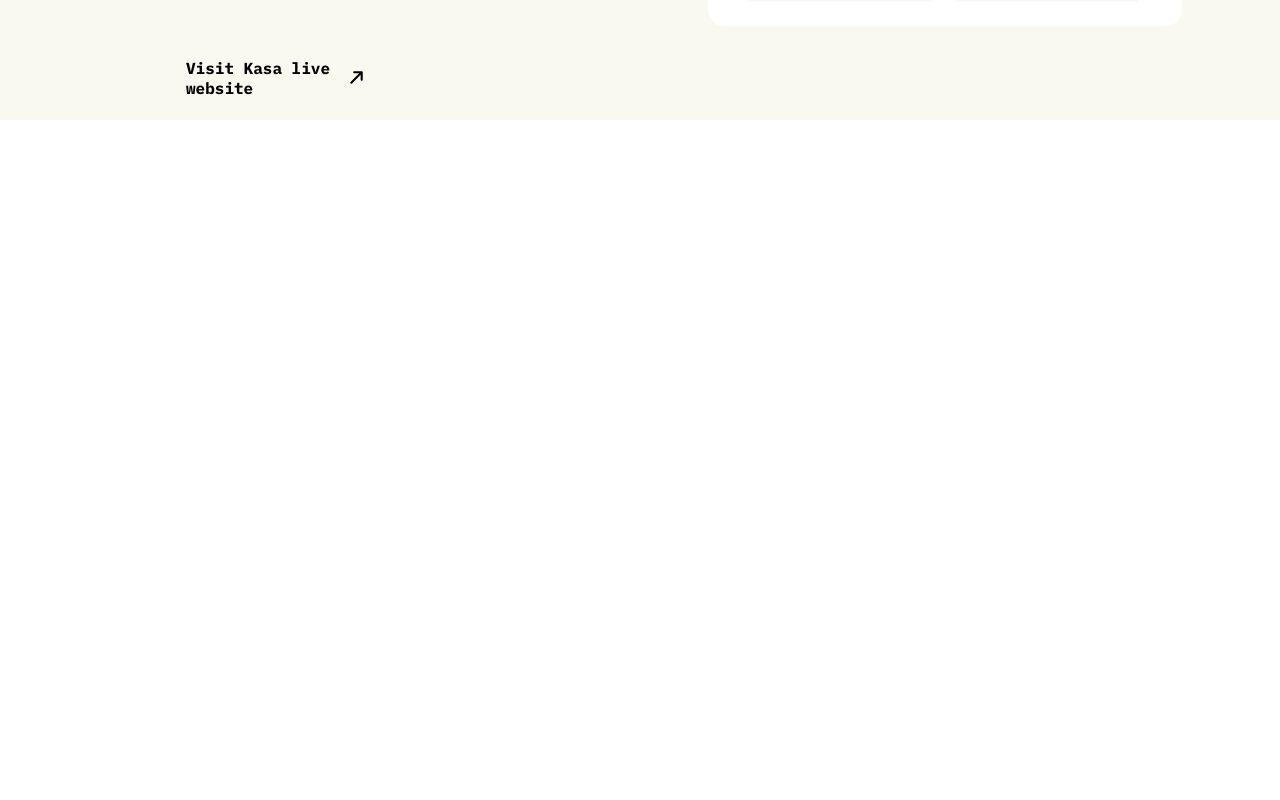
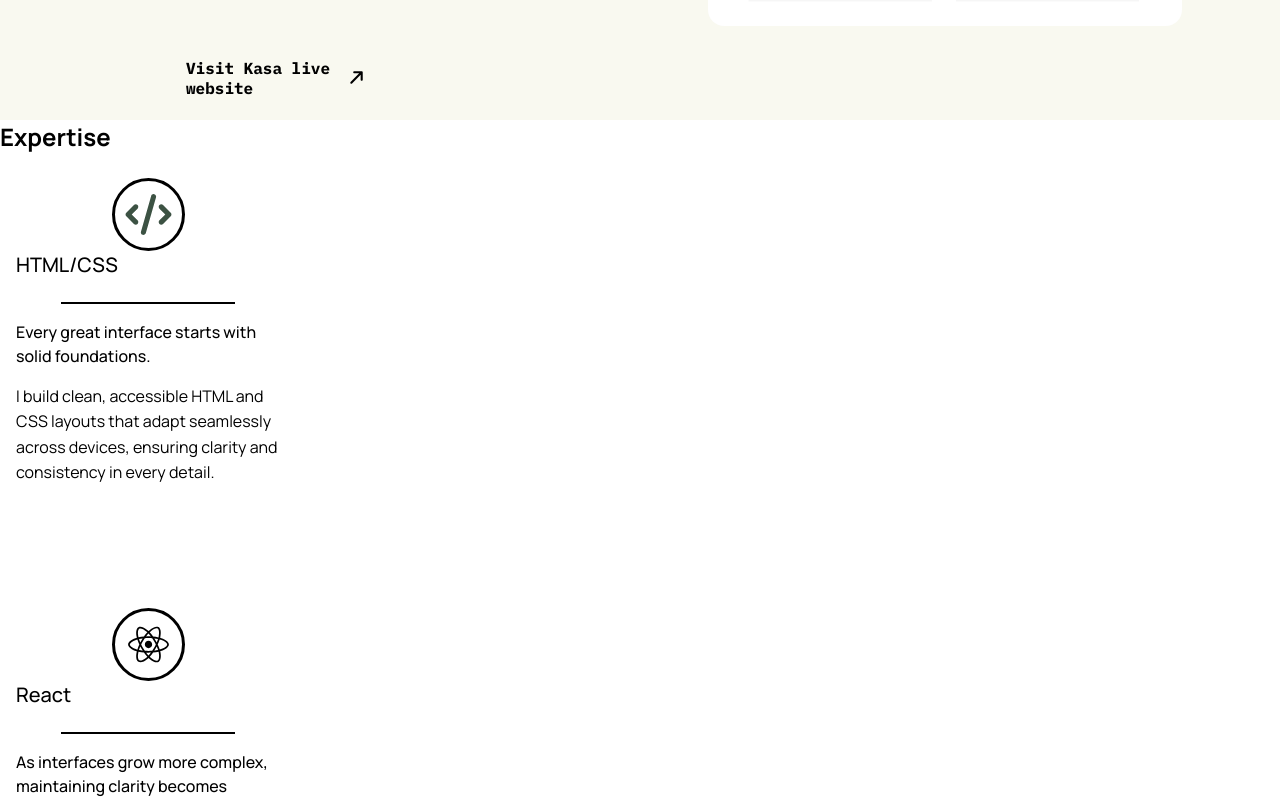
Before and after one commit to OkapiAndromede/Portfolio, a React (Vite) app: page / in a window 1280 px wide. Shown: the part 4220-5020 px from the top of the page. Before the commit the page ends 4340 px from the top, so only its background shows below. Built offline with nearby package versions, Linux system fonts and the light colour scheme; a web font is replaced by a local one.

Commit message:
feat (expertise section) : add expertise section

```diff
--- a/src/pages/home/Home.tsx
+++ b/src/pages/home/Home.tsx
@@ -3,6 +3,8 @@ import Button from "../../components/UI/button/Button";
 import Project from "../../components/UI/project/Project";
 import style from "./Home.module.scss";
 import { projects } from "../../assets/data/projects";
+import { expertises } from "../../assets/data/expertises";
+import Card from "../../components/UI/card/Card";
 function Home() {
   return (
     <>
@@ -31,6 +33,12 @@ function Home() {
             <Project key={project.id} project={project} />
           ))}
         </section>
+        <section className={style["expertiseSection"]}>
+          <h2 className={style["expertiseSection__title"]}>Expertise</h2>
+          {expertises.map((expertise) => (
+            <Card key={expertise.id} expertise={expertise} />
+          ))}
+        </section>
       </main>
     </>
   );
```
